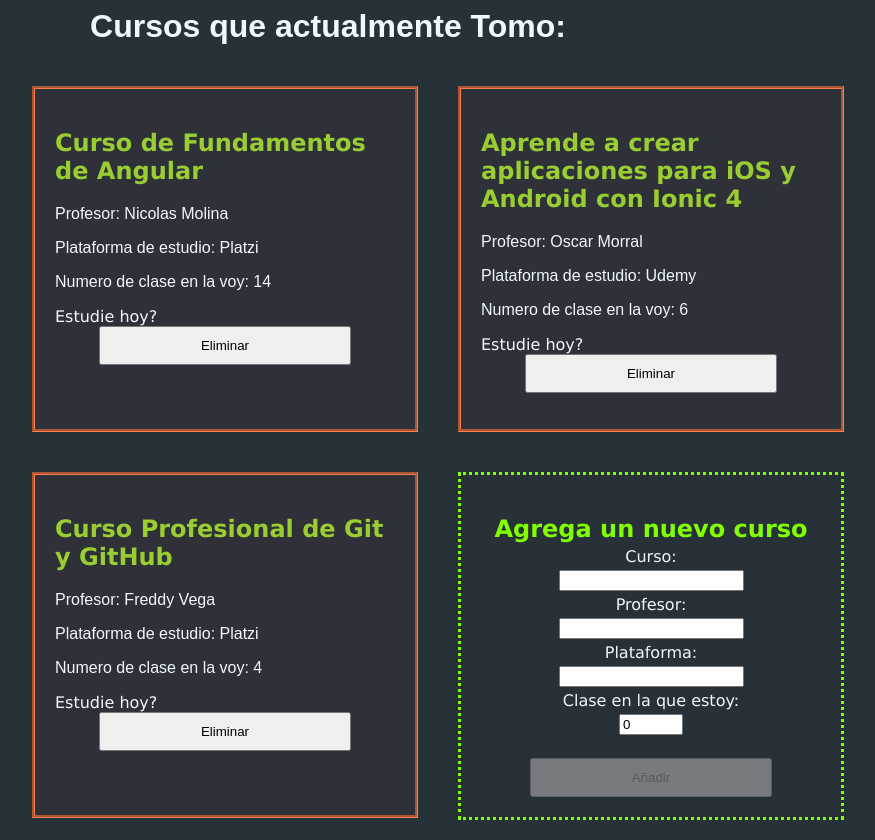
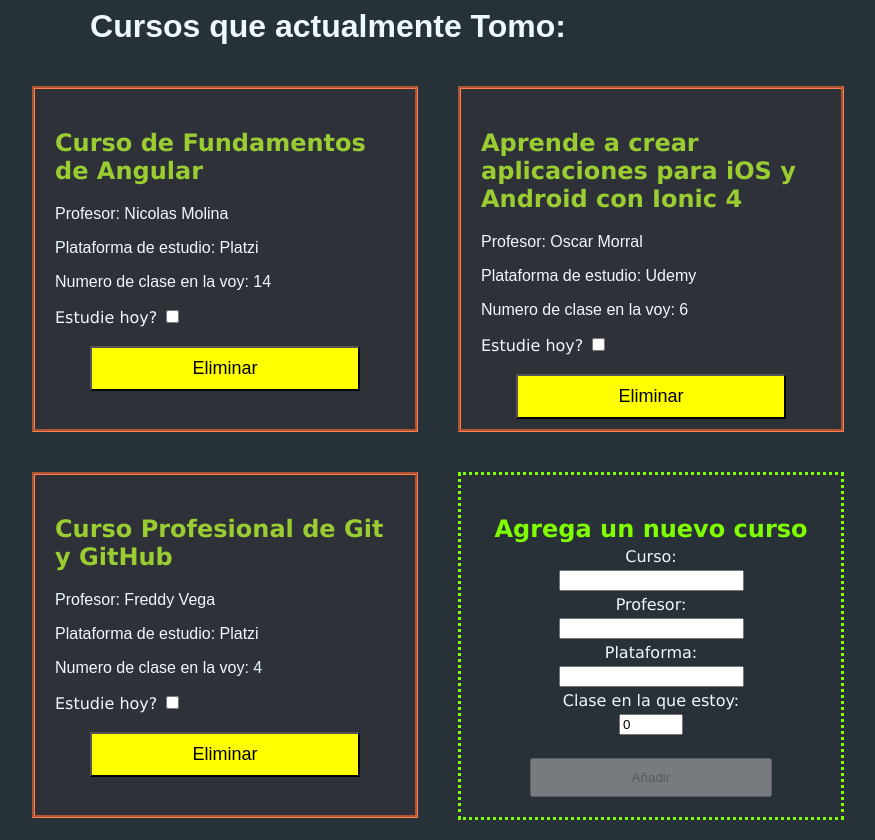
Before and after one commit to chuche1770/progesoCursos, an Angular app: page / in a window 1280 px wide. Shown: the whole page, without its empty margins (312-1187 px from the left). Built offline with nearby package versions, Linux system fonts and the light colour scheme.

Commit message:
Ulitimos cambios del dia 31 de agosto

```diff
--- a/src/app/app.component.css
+++ b/src/app/app.component.css
@@ -43,6 +43,8 @@ h1 {
   display: block;
   margin: auto;
   padding: 10px 100px;
+  background-color: yellow;
+  font-size: large;
 }
 .curso input {
   margin-bottom: 23px;
--- a/src/app/app.component.html
+++ b/src/app/app.component.html
@@ -13,7 +13,7 @@
       <!-- <p>{{ course.toDoToday }}</p> -->
 
       <a>Estudie hoy? </a>
-      <!-- <input type="checkbox" /> -->
+      <input type="checkbox" />
       <button (click)="deleteCourse(i)">Eliminar</button>
     </div>
   </div>
```
